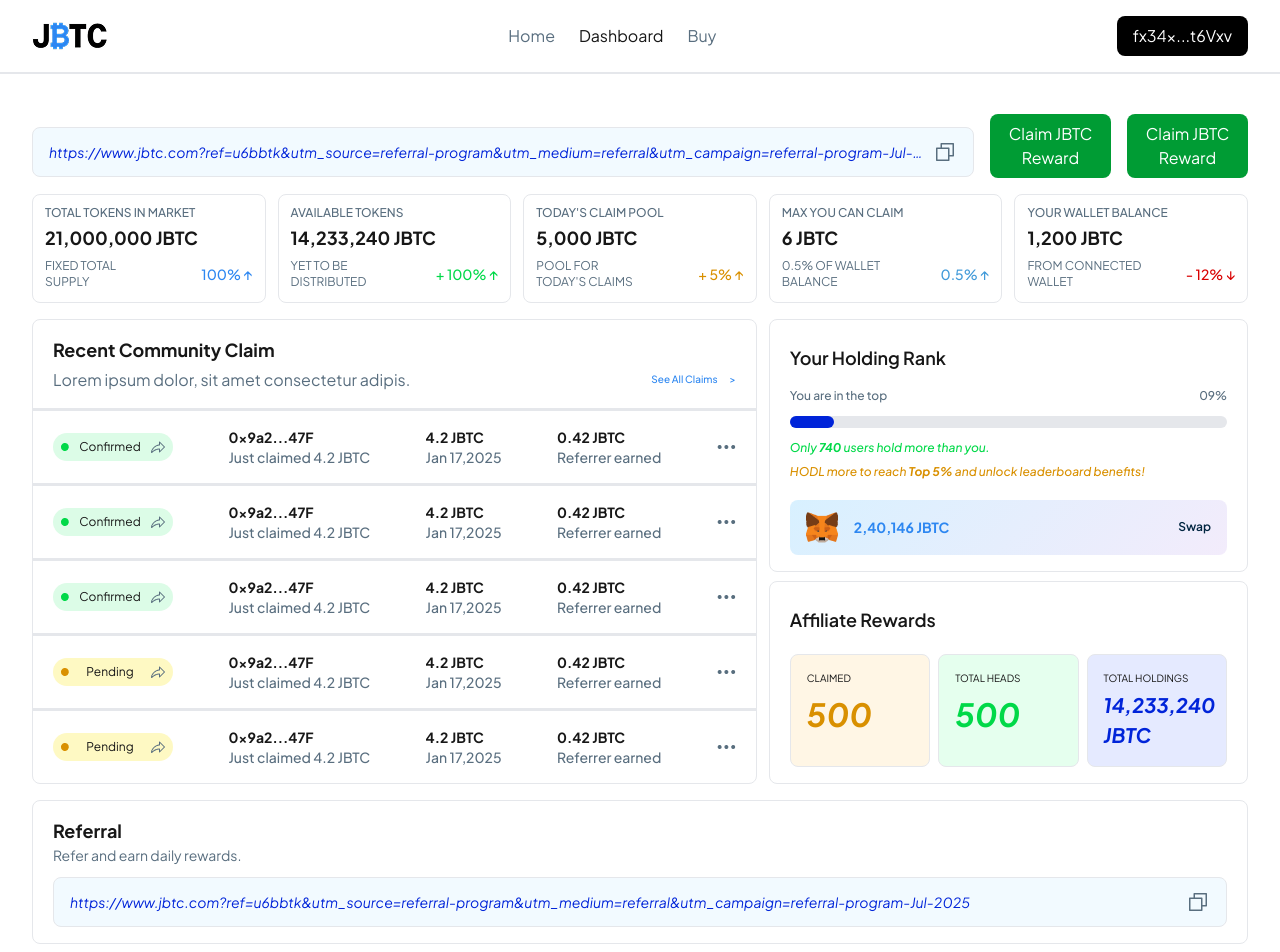
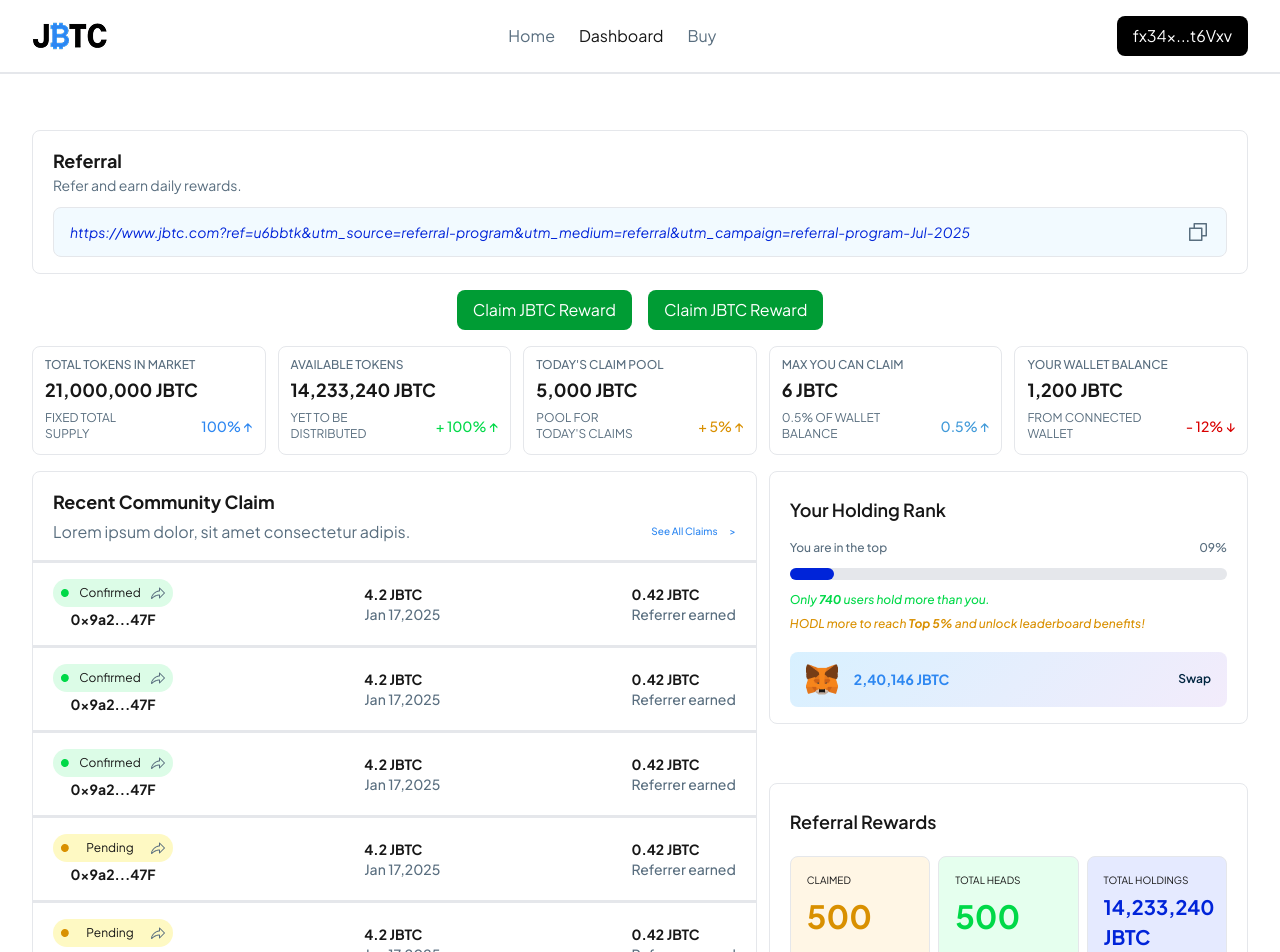
Before and after one commit to gitbygaurav/jbtc, a Next.js app: page / in a window 1280 px wide. Shown: the top 952 px of the page. Built offline with nearby package versions, Linux system fonts and the light colour scheme.

Commit message:
Refactor ClaimCard component for improved readability and structure

```diff
--- a/src/app/page.tsx
+++ b/src/app/page.tsx
@@ -7,8 +7,10 @@
 export default function Home() {
   return (
     <main className="px-2 lg:px-8 py-10">
-      <div className="flex flex-col lg:flex-row justify-between items-center gap-4">
-        <div className="w-full bg-[#F2FAFF] border border-gray-200 rounded-lg flex justify-between items-center px-4 py-3 mt-3">
+      <div className="border border-gray-200 rounded-lg px-5 py-4 mt-4">
+        <p className="text-lg font-bold">Referral</p>
+        <p className="text-sm text-graytext">Refer and earn daily rewards. </p>
+        <div className="bg-[#F2FAFF] border border-gray-200 rounded-lg flex justify-between items-center px-4 py-3 mt-3">
           <p className="text-[#0024D9] text-sm italic truncate pr-2 flex-1">
             https://www.jbtc.com?ref=u6bbtk&utm_source=referral-program&utm_medium=referral&utm_campaign=referral-program-Jul-2025
           </p>
@@ -19,7 +21,9 @@
             className="flex-shrink-0"
           />
         </div>
-        <div className="flex gap-4 mt-4 lg:mt-0">
+      </div>
+      <div className="flex flex-col justify-center items-center gap-4">
+        <div className="flex gap-4 mt-4">
           <ClaimJbtcButton />
           <ClaimBscButton />
         </div>
@@ -130,7 +134,7 @@
           </div>
         </div>
         {/* your holding rank card */}
-        <div className="col-span-2 flex flex-col justify-between">
+        <div className="w-full col-span-2 flex flex-col justify-between">
           <div className="w-full px-5 pt-6 pb-4 border border-gray-200 rounded-lg">
             <p className="text-lg font-semibold">Your Holding Rank</p>
             <div className="flex justify-between items-center mt-4">
@@ -166,24 +170,24 @@
             </div>
           </div>
           {/* affiliate rewards card */}
-          <div className="w-full px-5 pt-6 pb-4 border border-gray-200 rounded-lg">
-            <p className="text-lg font-semibold">Affiliate Rewards</p>
-            <div className="grid grid-cols-1 lg:grid-cols-3 gap-2 mt-5">
+          <div className="w-full px-5 pt-6 pb-4 border border-gray-200 rounded-lg mt-3 lg:mt-0">
+            <p className="text-lg font-semibold">Referral Rewards</p>
+            <div className="w-full grid grid-cols-1 lg:grid-cols-3 gap-2 mt-5">
               <div className="bg-[#FFF6E5] border border-gray-200 rounded-lg p-4">
                 <p className="text-[10px] uppercase">CLAIMED </p>
-                <p className="text-[#D99000] text-[32px] italic font-bold mt-1">
+                <p className="text-[#D99000] text-[32px] font-bold mt-1">
                   500
                 </p>
               </div>
               <div className="bg-[#E5FFEE] border border-gray-200 rounded-lg p-4">
                 <p className="text-[10px] uppercase">Total Heads</p>
-                <p className="text-[#00D948] text-[32px] italic font-bold mt-1">
+                <p className="text-[#00D948] text-[32px] font-bold mt-1">
                   500
                 </p>
               </div>
               <div className="bg-[#E5EAFF] border border-gray-200 rounded-lg p-4">
                 <p className="text-[10px] uppercase">Total Holdings </p>
-                <p className="text-[#0024D9] text-[20px] italic font-bold mt-1">
+                <p className="text-[#0024D9] text-[20px] font-bold mt-1">
                   14,233,240 JBTC
                 </p>
               </div>
@@ -191,22 +195,6 @@
           </div>
         </div>
       </div>
-      {/* refferal card */}
-      <div className="border border-gray-200 rounded-lg px-5 py-4 mt-4">
-        <p className="text-lg font-bold">Referral</p>
-        <p className="text-sm text-graytext">Refer and earn daily rewards. </p>
-        <div className="bg-[#F2FAFF] border border-gray-200 rounded-lg flex justify-between items-center px-4 py-3 mt-3">
-          <p className="text-[#0024D9] text-sm italic truncate pr-2 flex-1">
-            https://www.jbtc.com?ref=u6bbtk&utm_source=referral-program&utm_medium=referral&utm_campaign=referral-program-Jul-2025
-          </p>
-          <img
-            loading="lazy"
-            src="copy-icon.png"
-            alt="copy-icon"
-            className="flex-shrink-0"
-          />
-        </div>
-      </div>
     </main>
   );
 }
--- a/src/app/ui/ClaimCard.tsx
+++ b/src/app/ui/ClaimCard.tsx
@@ -6,17 +6,32 @@
   referrerEarned: number;
 }
 
-const ClaimCard: React.FC<ClaimCardProps> = ({status, address, justClaimed, balanceEarned, referrerEarned}) => {
+const ClaimCard: React.FC<ClaimCardProps> = ({
+  status,
+  address,
+  justClaimed,
+  balanceEarned,
+  referrerEarned,
+}) => {
   return (
     <div className="w-full flex justify-between items-center border-t-[3px] border-gray-200 px-5 py-4 gap-2 lg:gap-4">
-            <div className={`${status === "confirmed" ? "bg-[#DCFCE7]" : "bg-[#FEF9C3]"} w-[120px] flex items-center justify-between px-2 py-1.5 rounded-full flex-shrink-0`}>
-                {status === "confirmed" ? (<img loading="lazy" src="green-circle.png" alt="green-circle" />) : (<img loading="lazy" src="yellow-circle.png" alt="yellow-circle" />)}
-                <span className="text-xs">{status === "confirmed" ? "Confirmed" : "Pending"}</span>
+      <div className="flex flex-col items-center flex-shrink-0">
+        <div
+          className={`${
+            status === "confirmed" ? "bg-[#DCFCE7]" : "bg-[#FEF9C3]"
+          } w-[120px] flex items-center justify-between px-2 py-1.5 rounded-full flex-shrink-0`}
+        >
+          {status === "confirmed" ? (
+            <img loading="lazy" src="green-circle.png" alt="green-circle" />
+          ) : (
+            <img loading="lazy" src="yellow-circle.png" alt="yellow-circle" />
+          )}
+          <span className="text-xs">
+            {status === "confirmed" ? "Confirmed" : "Pending"}
+          </span>
           <img loading="lazy" src="share-icon.png" alt="share-icon" />
         </div>
-            <div className="flex flex-col flex-shrink-0">
-                <p className="text-sm font-bold">{address}</p>
-                <p className="text-graytext text-sm font-medium">{`Just claimed ${justClaimed} JBTC`}</p>
+        <p className="text-sm font-bold mt-0.5">{address}</p>
       </div>
       <div className="flex flex-col flex-shrink-0">
         <p className="text-sm font-bold">{balanceEarned} JBTC</p>
@@ -26,9 +41,8 @@
         <p className="text-sm font-bold">{referrerEarned} JBTC</p>
         <p className="text-graytext text-sm font-medium">{`Referrer earned`}</p>
       </div>
-            <img loading="lazy" src="three-dots.png" alt="three-dots-icon" className="flex-shrink-0" />
     </div>
-    )
-}
+  );
+};
 
 export default ClaimCard;
```
Lines whose indentation alone changed are shown as unchanged.
